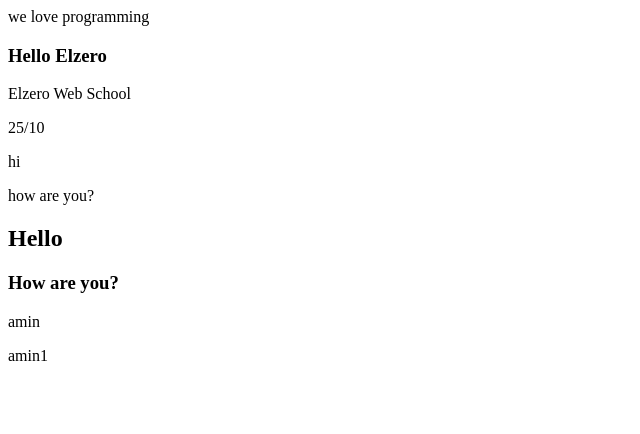
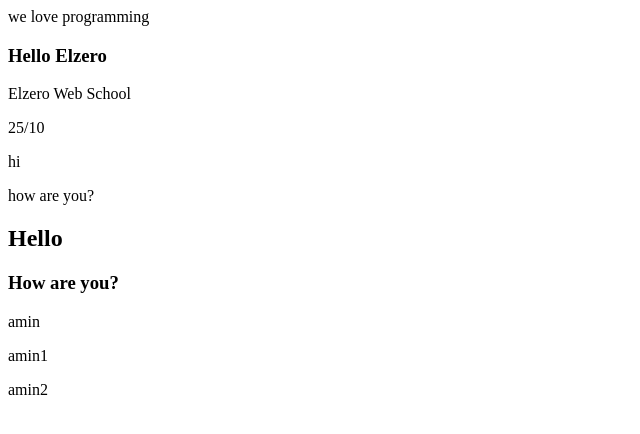
Before and after one commit to RedWan199/Redwsn199, a plain HTML site: page index.html in a window 1280 px wide. Shown: the full height of the page, 0-640 px from the left. Drawn offline with Linux system fonts and the light colour scheme.

Commit message:
added  amin2

```diff
--- a/index.html
+++ b/index.html
@@ -20,6 +20,7 @@
             <H3>How are you?</H3>
             <p>amin</p>
             <p>amin1</p>
+            <p>amin2</p>
 
 
         </div>
```
